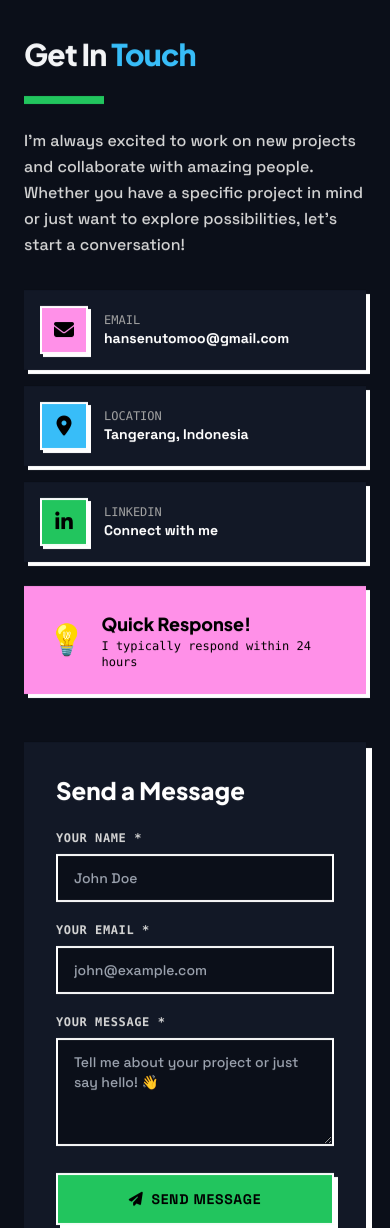
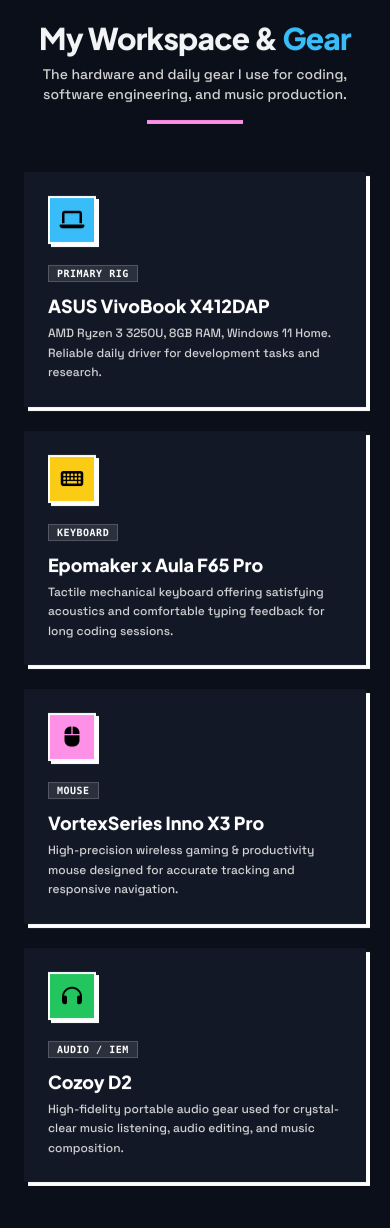
Before and after one commit to hansenutomo/hansenutomo.github.io, a plain HTML site: page index.html in a window 390 px wide. Shown: the part 9640-10868 px from the top of the page. Drawn offline with nearby package versions, Linux system fonts and the light colour scheme.

Commit message:
Add files via upload

```diff
--- a/index.html
+++ b/index.html
@@ -119,6 +119,7 @@
                 <a href="#projects" class="px-3 py-1.5 border-2 border-white bg-[#121826] text-white neo-shadow-sm hover:bg-[#FACC15] hover:text-black transition">Projects</a>
                 <a href="#certifications" class="px-3 py-1.5 border-2 border-white bg-[#121826] text-white neo-shadow-sm hover:bg-[#FACC15] hover:text-black transition">Certifications</a>
                 <a href="#skills" class="px-3 py-1.5 border-2 border-white bg-[#121826] text-white neo-shadow-sm hover:bg-[#FACC15] hover:text-black transition">Skills</a>
+                <a href="#setup" class="px-3 py-1.5 border-2 border-white bg-[#121826] text-white neo-shadow-sm hover:bg-[#FACC15] hover:text-black transition">Setup</a>
                 <a href="#contact" class="px-3 py-1.5 border-2 border-white bg-[#121826] text-white neo-shadow-sm hover:bg-[#FACC15] hover:text-black transition">Contact</a>
             </nav>
             <div class="flex items-center gap-2">
@@ -340,7 +341,7 @@
         </div>
     </section>
 
-    <!-- My Certifications Section (Click to preview, single Verify button) -->
+    <!-- My Certifications Section -->
     <section id="certifications" class="max-w-6xl mx-auto px-6 md:px-12 py-16 border-t-2 border-white/20">
         <div class="text-center mb-12 reveal">
             <h2 class="text-3xl md:text-5xl font-heading font-extrabold tracking-tight">
@@ -706,6 +707,77 @@
         </div>
     </section>
 
+    <!-- My Workspace & Gear (Setup) Section -->
+    <section id="setup" class="max-w-6xl mx-auto px-6 md:px-12 py-16 border-t-2 border-white/20">
+        <div class="text-center mb-12 reveal">
+            <h2 class="text-3xl md:text-5xl font-heading font-extrabold tracking-tight">
+                My Workspace & <span class="text-[#38BDF8]">Gear</span>
+            </h2>
+            <p class="text-neutral-300 text-sm md:text-base mt-2 max-w-xl mx-auto">
+                The hardware and daily gear I use for coding, software engineering, and music production.
+            </p>
+            <div class="w-24 h-1 bg-[#FF90E8] mx-auto mt-4"></div>
+        </div>
+
+        <div class="grid grid-cols-1 md:grid-cols-2 lg:grid-cols-4 gap-6 reveal">
+            <!-- Gear 1: Laptop -->
+            <div class="bg-[#121826] border-3 border-white neo-shadow p-6 flex flex-col justify-between hover:-translate-y-1 transition">
+                <div>
+                    <div class="w-12 h-12 bg-[#38BDF8] text-black border-2 border-white flex items-center justify-center text-xl neo-shadow-sm mb-4">
+                        <i class="fa-solid fa-laptop"></i>
+                    </div>
+                    <span class="text-[10px] font-mono font-bold uppercase tracking-wider bg-white/10 text-white px-2 py-0.5 border border-white/20">Primary Rig</span>
+                    <h3 class="font-heading font-extrabold text-lg text-white mt-2 mb-1">ASUS VivoBook X412DAP</h3>
+                    <p class="text-xs text-neutral-300 leading-relaxed">
+                        AMD Ryzen 3 3250U, 8GB RAM, Windows 11 Home. Reliable daily driver for development tasks and research.
+                    </p>
+                </div>
+            </div>
+
+            <!-- Gear 2: Keyboard -->
+            <div class="bg-[#121826] border-3 border-white neo-shadow p-6 flex flex-col justify-between hover:-translate-y-1 transition">
+                <div>
+                    <div class="w-12 h-12 bg-[#FACC15] text-black border-2 border-white flex items-center justify-center text-xl neo-shadow-sm mb-4">
+                        <i class="fa-solid fa-keyboard"></i>
+                    </div>
+                    <span class="text-[10px] font-mono font-bold uppercase tracking-wider bg-white/10 text-white px-2 py-0.5 border border-white/20">Keyboard</span>
+                    <h3 class="font-heading font-extrabold text-lg text-white mt-2 mb-1">Epomaker x Aula F65 Pro</h3>
+                    <p class="text-xs text-neutral-300 leading-relaxed">
+                        Tactile mechanical keyboard offering satisfying acoustics and comfortable typing feedback for long coding sessions.
+                    </p>
+                </div>
+            </div>
+
+            <!-- Gear 3: Mouse -->
+            <div class="bg-[#121826] border-3 border-white neo-shadow p-6 flex flex-col justify-between hover:-translate-y-1 transition">
+                <div>
+                    <div class="w-12 h-12 bg-[#FF90E8] text-black border-2 border-white flex items-center justify-center text-xl neo-shadow-sm mb-4">
+                        <i class="fa-solid fa-computer-mouse"></i>
+                    </div>
+                    <span class="text-[10px] font-mono font-bold uppercase tracking-wider bg-white/10 text-white px-2 py-0.5 border border-white/20">Mouse</span>
+                    <h3 class="font-heading font-extrabold text-lg text-white mt-2 mb-1">VortexSeries Inno X3 Pro</h3>
+                    <p class="text-xs text-neutral-300 leading-relaxed">
+                        High-precision wireless gaming & productivity mouse designed for accurate tracking and responsive navigation.
+                    </p>
+                </div>
+            </div>
+
+            <!-- Gear 4: IEM Audio -->
+            <div class="bg-[#121826] border-3 border-white neo-shadow p-6 flex flex-col justify-between hover:-translate-y-1 transition">
+                <div>
+                    <div class="w-12 h-12 bg-[#22c55e] text-black border-2 border-white flex items-center justify-center text-xl neo-shadow-sm mb-4">
+                        <i class="fa-solid fa-headphones"></i>
+                    </div>
+                    <span class="text-[10px] font-mono font-bold uppercase tracking-wider bg-white/10 text-white px-2 py-0.5 border border-white/20">Audio / IEM</span>
+                    <h3 class="font-heading font-extrabold text-lg text-white mt-2 mb-1">Cozoy D2</h3>
+                    <p class="text-xs text-neutral-300 leading-relaxed">
+                        High-fidelity portable audio gear used for crystal-clear music listening, audio editing, and music composition.
+                    </p>
+                </div>
+            </div>
+        </div>
+    </section>
+
     <!-- Get In Touch & Send a Message Section -->
     <section id="contact" class="max-w-6xl mx-auto px-6 md:px-12 py-20 border-t-2 border-white/20">
         <div class="grid grid-cols-1 lg:grid-cols-12 gap-12 items-start reveal">
```
